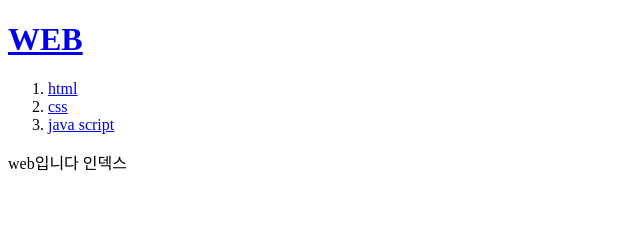
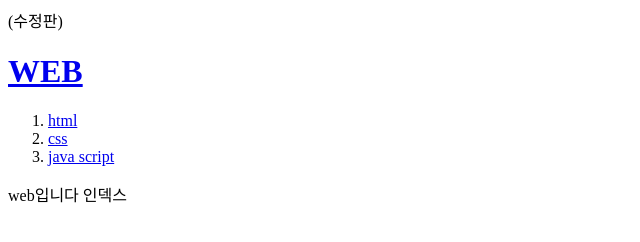
Before and after one commit to wogus4048/my_first_web_site, a plain HTML site: page index.html in a window 1280 px wide. Shown: the whole page, without its empty margins (0-640 px from the left). Drawn offline with Linux system fonts and the light colour scheme.

Commit message:
수정판입니다.

```diff
--- a/index.html
+++ b/index.html
@@ -6,6 +6,7 @@
 </head> <!-- 본문을 제외한 부분은 헤드태그로  -->
 
 <body>
+  (수정판)
   <h1><a href="index.html"> WEB </a> </h1>
   <ol>
     <li><a href="1.html"> html </a></li>
```
